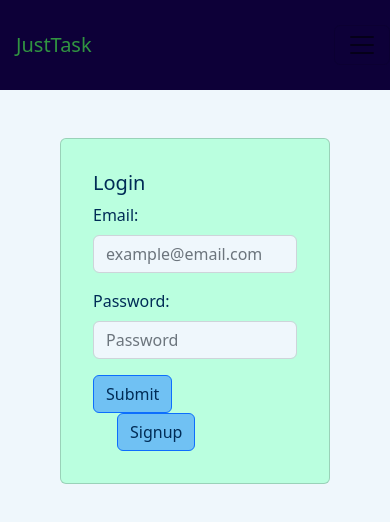
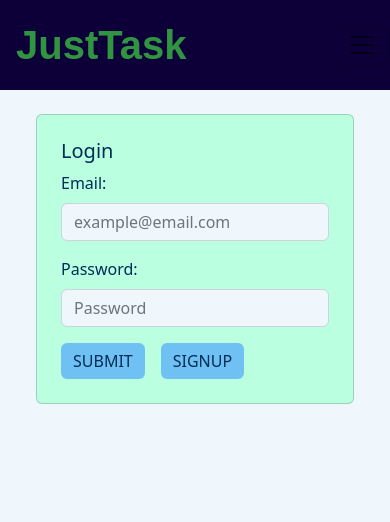
Before and after one commit to lailiel/JustTask, a React (Vite) app in the folder client/: page /login in a window 390 px wide. Shown: the top 522 px of the page. Built offline with nearby package versions, Linux system fonts and the light colour scheme.

Commit message:
fixed button display spacing and checked for responsivness

```diff
--- a/client/src/App.css
+++ b/client/src/App.css
@@ -37,6 +37,9 @@ body {
 }
 
 #nav-name{
+  font-weight: 800 ;
+  font-size: 40px;
+  font-family: Arial, Helvetica, sans-serif;
   color: var(--mid)
 }
 
@@ -55,7 +58,6 @@ body {
 /* ------------------------------------------- */
 
 #signup-card , #login-card{
-  padding: 2em;
   display: flex;
   flex-direction: column;
   flex-grow: 1;
@@ -77,10 +79,12 @@ body {
 /* ------------------------------------------- */
 
 .btn {
-  margin: 10;
+
+  border: none;
   overflow-wrap: break-word;
   background-color: var(--mid-light);
   color: var(--mid-dark);
+
 }
 
 .btn:hover {
--- a/client/src/components/LoginSignup.jsx
+++ b/client/src/components/LoginSignup.jsx
@@ -1,5 +1,5 @@
 import React, { useState } from "react";
-import { Card, Form, InputGroup, Button } from "react-bootstrap";
+import { Card, Form, InputGroup, Button, Row, Col } from "react-bootstrap";
 
 const LoginToggle = () => {
   const [activeCard, setActiveCard] = useState("login");
@@ -17,7 +17,7 @@ const LoginToggle = () => {
   return (
     <>
       {activeCard === "login" && (
-        <Card className="login-card" id="login-card">
+        <Card className="login-card p-4" id="login-card">
           <Card.Title id="login-card-title">Login</Card.Title>
           <div>
             <Form.Label id="form-label">Email:</Form.Label>
@@ -42,21 +42,19 @@ const LoginToggle = () => {
               />
             </InputGroup>
           </div>
-          <div >
-            <Button>Submit</Button>
-            <Button
-              className="mx-4"
-              onClick={() => handleCardChange("signup")}
+          <div>
 
-              >
-              Signup
+            <Button className="">SUBMIT</Button>
+            <Button className="mx-3" onClick={() => handleCardChange("signup")}  >
+              SIGNUP
             </Button>
+
           </div>
         </Card>
       )}
 
       {activeCard === "signup" && (
-        <Card className="signup-card" id="signup-card">
+        <Card className="signup-card p-4" id="signup-card">
           <Card.Title id="lsignup-card-title">Signup</Card.Title>
           <div>
             <Form.Label id="form-label">Name:</Form.Label>
@@ -91,15 +89,13 @@ const LoginToggle = () => {
               />
             </InputGroup>
           </div>
-          <div >
-            <Button>Submit</Button>
-            <Button
-              className="mx-4"
-              onClick={() => handleCardChange("login")}
+          <div>
 
-            >
-              Login
+            <Button>SUBMIT</Button>
+            <Button className="mx-3" onClick={() => handleCardChange("login")}>
+              LOGIN
             </Button>
+
           </div>
         </Card>
       )}
--- a/client/src/components/Nav.jsx
+++ b/client/src/components/Nav.jsx
@@ -16,7 +16,7 @@ export default function CustomNavbar() {
     <>
     <Navbar data-bs-theme="dark" expand="md" style={{height: '90px'}}className='sticky-top' id="navbar" expanded={expanded}>
       <Container fluid className='p-0 m-0'>
-        <Navbar.Brand href="/" id='nav-name' className='p-3'>
+        <Navbar.Brand href="/" id='nav-name' className='py-auto px-3'>
           {/* <img id="nav-default" src={name} style={{height: '35px'}}/>
           <img id="nav-logo" src={logo} style={{height: '35px'}}/> */}
           JustTask
--- a/client/src/pages/LoginPage.jsx
+++ b/client/src/pages/LoginPage.jsx
@@ -5,7 +5,7 @@ import LoginToggle from "../components/LoginSignup";
 
 export default function AboutPage() {
   return (
-    <Container fluid className="p-5" id="login-signup">
+    <Container fluid className="p-4" id="login-signup">
       <LoginToggle/>
     </Container>
   );
```
